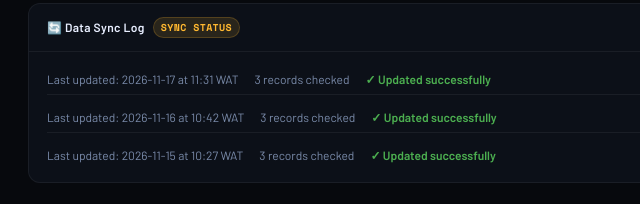
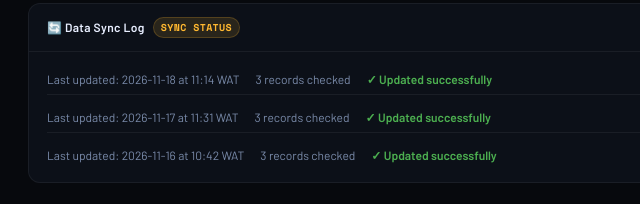
Before and after one commit to Abbey-commit/safenet-nigeria, a plain HTML site: page dashboard/index.html in a window 1280 px wide. Shown: the part 1453-1657 px from the top of the page, 0-640 px from the left. Drawn offline with nearby package versions, Linux system fonts and the light colour scheme.

Commit message:
Automated daily data refresh

```diff
--- a/dashboard/index.html
+++ b/dashboard/index.html
@@ -315,7 +315,7 @@
   <span style="font-size:11px;color:var(--text3);font-family:'Space Mono',monospace;padding:3px 10px;border:1px solid var(--border);border-radius:6px">PHASE 1 · CONFLICT INTELLIGENCE</span>
   <div class="header-meta">
     <div class="live-badge"><div class="live-dot"></div> SAMPLE DATA — DEMONSTRATION MODE</div>
-    <div class="gen-time">Generated 2026-11-17 11:31:30 WAT</div>
+    <div class="gen-time">Generated 2026-11-18 11:14:07 WAT</div>
   </div>
 </header>
 
@@ -677,17 +677,17 @@
     </div>
     <div class="log-wrap">
         <div class="log-row">
+          <span style="font-size:12px;color:var(--text2)">Last updated: 2026-11-18 at 11:14 WAT</span>
+          <span style="font-size:12px;color:var(--text2)">3 records checked</span>
+          <span style="color:#4CAF50;font-size:12px;font-weight:600">✓ Updated successfully</span>
+        </div>
+        <div class="log-row">
           <span style="font-size:12px;color:var(--text2)">Last updated: 2026-11-17 at 11:31 WAT</span>
           <span style="font-size:12px;color:var(--text2)">3 records checked</span>
           <span style="color:#4CAF50;font-size:12px;font-weight:600">✓ Updated successfully</span>
         </div>
         <div class="log-row">
           <span style="font-size:12px;color:var(--text2)">Last updated: 2026-11-16 at 10:42 WAT</span>
-          <span style="font-size:12px;color:var(--text2)">3 records checked</span>
-          <span style="color:#4CAF50;font-size:12px;font-weight:600">✓ Updated successfully</span>
-        </div>
-        <div class="log-row">
-          <span style="font-size:12px;color:var(--text2)">Last updated: 2026-11-15 at 10:27 WAT</span>
           <span style="font-size:12px;color:var(--text2)">3 records checked</span>
           <span style="color:#4CAF50;font-size:12px;font-weight:600">✓ Updated successfully</span>
         </div></div>
```
Also changed, not shown: docs/index.html (+6 -6 lines), 1 other file.
